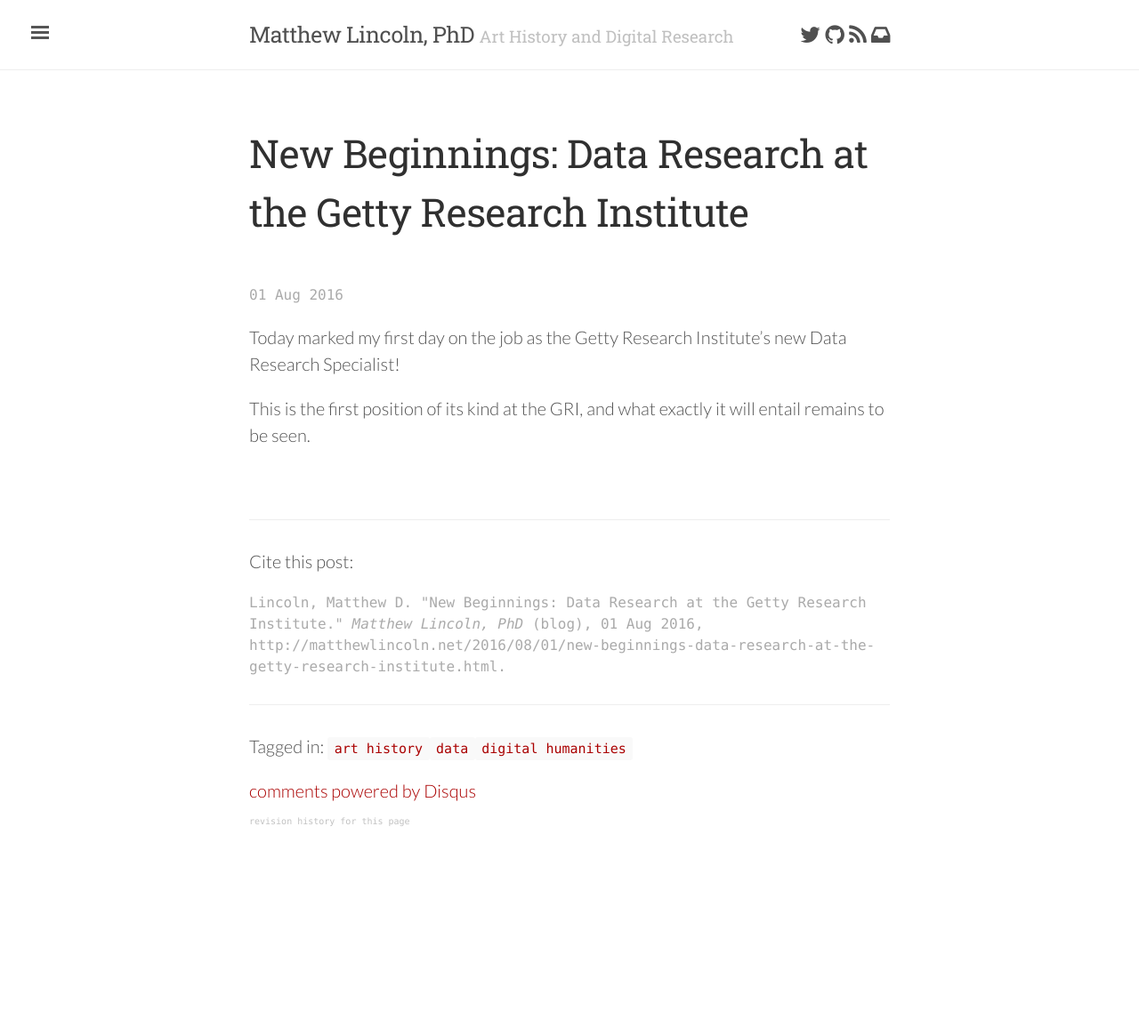
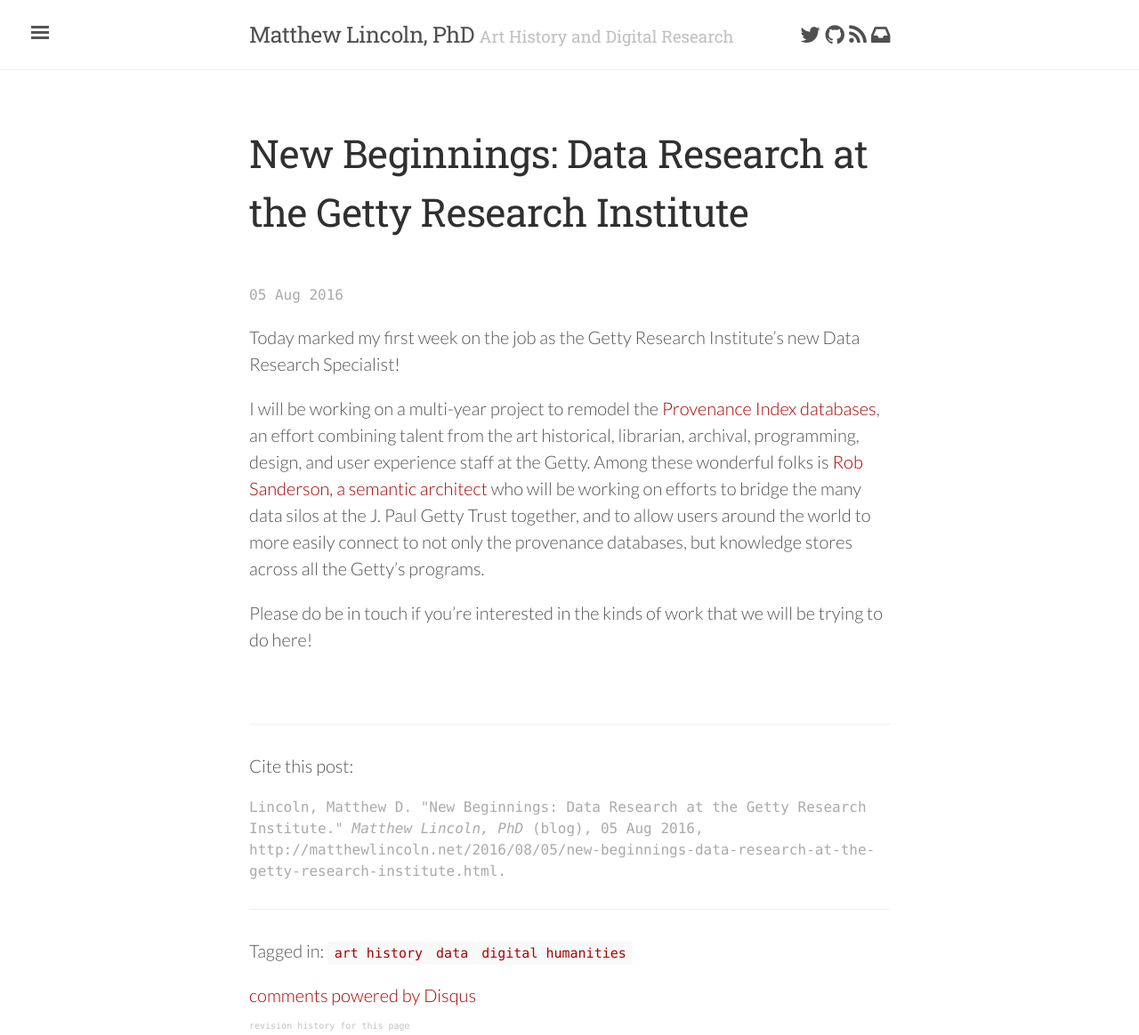
Before and after one commit to mdlincoln/mdlincoln.github.io, a Jekyll site: the page built from _posts/2016-08-01-new-beginnings-data-research-at-the-getty-research-institute.md, in a window 1280 px wide. Shown: the whole page at 89% size. Built offline with Jekyll 4.4.1, drawn with Linux system fonts in a browser that asks for light colours; nearby versions of some CDN libraries; comment, search, counter and statistics services are not loaded; before the commit the page ends 934 px from its top, so only the background shows below that.

Commit message:
update getty post text

```diff
--- a/_posts/2016-08-01-new-beginnings-data-research-at-the-getty-research-institute.md
+++ b/_posts/2016-08-01-new-beginnings-data-research-at-the-getty-research-institute.md
@@ -1,7 +1,7 @@
 ---
 layout: "post"
 title: "New Beginnings: Data Research at the Getty Research Institute"
-date: "2016-08-01 09:57"
+date: "2016-08-05 09:57"
 comments: true
 tags:
 - art history
@@ -9,6 +9,9 @@
 - digital humanities
 ---
 
-Today marked my first day on the job as the Getty Research Institute's new Data Research Specialist!
+Today marked my first week on the job as the Getty Research Institute's new Data Research Specialist!
 
-This is the first position of its kind at the GRI, and what exactly it will entail remains to be seen.
+I will be working on a multi-year project to remodel the [Provenance Index databases](), an effort combining talent from the art historical, librarian, archival, programming, design, and user experience staff at the Getty.
+Among these wonderful folks is [Rob Sanderson, a semantic architect](http://blogs.getty.edu/iris/a-conversation-with-the-gettys-new-semantic-architect/) who will be working on efforts to bridge the many data silos at the J. Paul Getty Trust together, and to allow users around the world to more easily connect to not only the provenance databases, but knowledge stores across all the Getty's programs.
+
+Please do be in touch if you're interested in the kinds of work that we will be trying to do here!
```
